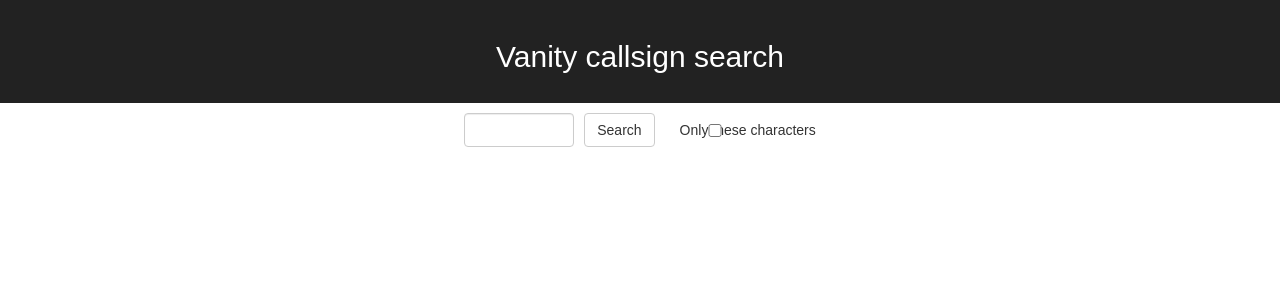
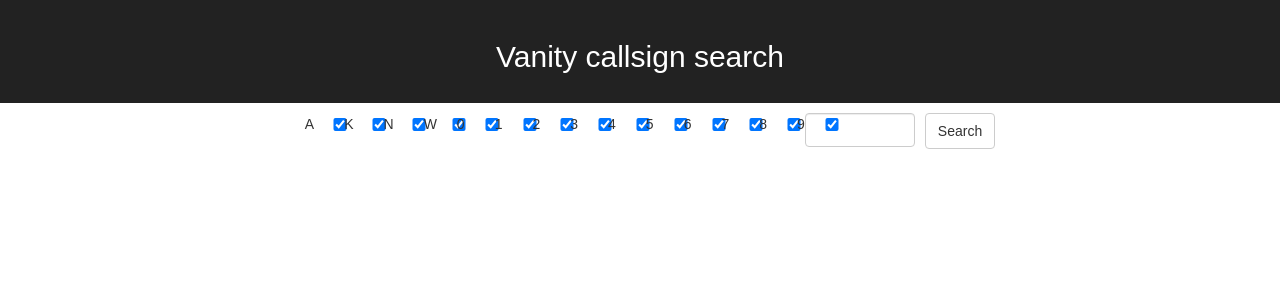
Before and after one commit to harpojaeger/vanity-callsigns, a React (Create React App) app in the folder client/: page / in a window 1280 px wide. Shown: the top 300 px of the page. Built offline with nearby package versions, Linux system fonts and the light colour scheme.

Commit message:
Commit this before I get any further: framework for local callsign generation

```diff
--- a/client/src/components/App.js
+++ b/client/src/components/App.js
@@ -4,6 +4,7 @@ import ResultsList from './ResultsList'
 import LoadMoreButton from './LoadMoreButton'
 import '../style/App.css';
 import api from '../utils/api'
+import generate from '../utils/generate'
 
 class App extends Component {
   constructor(props) {
@@ -16,60 +17,65 @@ class App extends Component {
       showLoadMoreButton: false,
       results: []
     }
-    this.doSearch = this.doSearch.bind(this)
-    this.loadMore = this.loadMore.bind(this)
-    this.doInitialSearch = this.doInitialSearch.bind(this)
-    this.addReturnedResultsToState = this.addReturnedResultsToState.bind(this)
+    // this.doSearch = this.doSearch.bind(this)
+    // this.loadMore = this.loadMore.bind(this)
+    // this.doInitialSearch = this.doInitialSearch.bind(this)
+    // this.addReturnedResultsToState = this.addReturnedResultsToState.bind(this)
+    this.generateCallsigns = this.generateCallsigns.bind(this)
   }
-  doInitialSearch(params) {
-    this.setState({
-      searchIsRunning: true,
-      results: [],
-      showLoadMoreButton: false,
-      textSearched: params.s,
-    })
-    this.doSearch(params)
+  // doInitialSearch(params) {
+  //   this.setState({
+  //     searchIsRunning: true,
+  //     results: [],
+  //     showLoadMoreButton: false,
+  //     textSearched: params.s,
+  //   })
+  //   this.doSearch(params)
+  // }
+  // doSearch(params) {
+  //   console.log('search function invoked with params',params)
+  //   api.doSearch(params)
+  //   .then( (res) => {
+  //     // console.log('search returned', res)
+  //     this.addReturnedResultsToState(res)
+  //     this.setState({
+  //       offset: params.offset,
+  //       searchIsRunning: false,
+  //     })
+  //   })
+  // }
+  generateCallsigns(params) {
+    generate.generate(params)
+    .then( res => this.setState({results: res}))
   }
-  doSearch(params) {
-    console.log('search function invoked with params',params)
-    api.doSearch(params)
-    .then( (res) => {
-      // console.log('search returned', res)
-      this.addReturnedResultsToState(res)
-      this.setState({
-        offset: params.offset,
-        searchIsRunning: false,
-      })
-    })
-  }
-  addReturnedResultsToState(res) {
-    this.setState( (prevState) => {
-      let newResults = prevState.results.concat(res)
-      return {
-        results: newResults,
-        moreResultsAreLoading: false,
-        showLoadMoreButton: (res.length === prevState.resultsPerPage)
-      }
-    })
-  }
-  loadMore() {
-    this.setState( (prevState, props) => {
-      return {
-        offset: prevState.offset + this.state.resultsPerPage,
-        moreResultsAreLoading: true
-      }
-    },
-    function() {
-      console.log('searching', this.state.textSearched, 'with offset', this.state.offset)
-      api.doSearch({
-        s: this.state.textSearched,
-        offset: this.state.offset
-      })
-      .then( (res) => {
-        this.addReturnedResultsToState(res)
-      })
-    }.bind(this)
-  )}
+  // addReturnedResultsToState(res) {
+  //   this.setState( (prevState) => {
+  //     let newResults = prevState.results.concat(res)
+  //     return {
+  //       results: newResults,
+  //       moreResultsAreLoading: false,
+  //       showLoadMoreButton: (res.length === prevState.resultsPerPage)
+  //     }
+  //   })
+  // }
+  // loadMore() {
+  //   this.setState( (prevState, props) => {
+  //     return {
+  //       offset: prevState.offset + this.state.resultsPerPage,
+  //       moreResultsAreLoading: true
+  //     }
+  //   },
+  //   function() {
+  //     console.log('searching', this.state.textSearched, 'with offset', this.state.offset)
+  //     api.doSearch({
+  //       s: this.state.textSearched,
+  //       offset: this.state.offset
+  //     })
+  //     .then( (res) => {
+  //       this.addReturnedResultsToState(res)
+  //     })
+  //   }.bind(this)
+  // )}
   render() {
     return (
       <div className="App">
@@ -77,13 +83,13 @@ class App extends Component {
           <h2>Vanity callsign search</h2>
         </div>
         <div className='content-wrapper'>
-          <SearchForm searchIsRunning={this.state.searchIsRunning} doSearch={this.doInitialSearch}/>
+          <SearchForm searchIsRunning={this.state.searchIsRunning} doSearch={this.generateCallsigns}/>
           {this.state.results.length > 0 &&
             <ResultsList textSearched={this.state.textSearched} results={this.state.results} />
           }
-          {this.state.showLoadMoreButton &&
+          {/* {this.state.showLoadMoreButton &&
             <LoadMoreButton moreResultsAreLoading={this.state.moreResultsAreLoading} amount={this.state.resultsPerPage} loadMoreFunction={this.loadMore} />
-          }
+          } */}
         </div>
       </div>
     );
--- a/client/src/components/ResultsList.js
+++ b/client/src/components/ResultsList.js
@@ -63,6 +63,7 @@ class ResultsList extends Component {
     }
   }
   handleRegionFilterControlUpdate(e) {
+    console.log(e.target)
     const region = e.target.name
     this.setState( (prevState) => {
       var newState = prevState
@@ -71,6 +72,7 @@ class ResultsList extends Component {
     })
   }
   handleLetterFilterControlUpdate(e) {
+    console.log(e.target)
     const letter = e.target.name
     this.setState( (prevState) => {
       var newState = prevState
@@ -101,7 +103,7 @@ class ResultsList extends Component {
         <span className='resultsMeta'>
         <h1 className='textSearched'>{this.props.textSearched}</h1>
         <div className='filterControls'>
-          <FormGroup>{
+          <FormGroup id='regions'>{
             [...Array(10)].map( (el, i) => {
               return <Checkbox inline
                 key={'region-'+i}
@@ -111,7 +113,7 @@ class ResultsList extends Component {
                   {i}
                 </Checkbox> })
           }</FormGroup>
-          <FormGroup>{
+          <FormGroup id='letters'>{
           ['A','K','N','W'].map( (letter) => {
             return <Checkbox inline
               key={'letter-'+letter}
--- a/client/src/components/SearchForm.js
+++ b/client/src/components/SearchForm.js
@@ -1,5 +1,5 @@
 import React, {Component} from 'react'
-import {Button, FormControl, Checkbox}  from 'react-bootstrap'
+import {Button, FormControl, FormGroup, Checkbox}  from 'react-bootstrap'
 import '../style/SearchForm.css'
 import PropTypes from 'prop-types'
 
@@ -7,67 +7,134 @@ class SearchForm extends Component {
   constructor(props) {
     super(props)
     this.state = {
-      s: '',
-      searchOnlyTheseChars: false,
-      validationErrors: []
+      // searchOnlyTheseChars: false,
+      // validationErrors: [],
+      search: {
+        s: '',
+        letters: {
+          'A': true,
+          'K': true,
+          'N': true,
+          'W': true,
+        },
+        regions: {
+          0: true,
+          1: true,
+          2: true,
+          3: true,
+          4: true,
+          5: true,
+          6: true,
+          7: true,
+          8: true,
+          9: true
+        }
+      }
     }
-    this.checkboxChanged = this.checkboxChanged.bind(this)
+    // this.checkboxChanged = this.checkboxChanged.bind(this)
     this.searchTextChanged = this.searchTextChanged.bind(this)
     this.searchFormSubmitted = this.searchFormSubmitted.bind(this)
-    this.validateSearchText = this.validateSearchText.bind(this)
+    // this.validateSearchText = this.validateSearchText.bind(this)
+    this.searchFilterChanged = this.searchFilterChanged.bind(this)
   }
-  validateSearchText(text) {
-    var validationErrors = []
-    if(text.length > 6) {
-      validationErrors.push('Please enter no more than six characters.')
-    } else {
-      // Check to make sure the text contains no more than one digit
-      if (text.search(/^[^\d\n]*\d?[^\d\n]*$/))
-      {
-        validationErrors.push('Please enter no more than one digit.')
-      } else {
-        if(text.length === 6 && (!text.search(/[0-9]/) < 0) ) validationErrors.push('Please enter no more than five letters.')
-      }
-    }
-    if(this.state.searchOnlyTheseChars && text.length <4 ) validationErrors.push('Please enter at least four characters.')
-    this.setState( { validationErrors: validationErrors })
-    return (validationErrors.length === 0)
+  // validateSearchText(text) {
+  //   var validationErrors = []
+  //   if(text.length > 6) {
+  //     validationErrors.push('Please enter no more than six characters.')
+  //   } else {
+  //     // Check to make sure the text contains no more than one digit
+  //     if (text.search(/^[^\d\n]*\d?[^\d\n]*$/))
+  //     {
+  //       validationErrors.push('Please enter no more than one digit.')
+  //     } else {
+  //       if(text.length === 6 && (!text.search(/[0-9]/) < 0) ) validationErrors.push('Please enter no more than five letters.')
+  //     }
+  //   }
+  //   if(this.state.searchOnlyTheseChars && text.length <4 ) validationErrors.push('Please enter at least four characters.')
+  //   this.setState( { validationErrors: validationErrors })
+  //   return (validationErrors.length === 0)
+  // }
+  searchTextChanged(e) {
+    const s = e.target.value
+    this.setState( (prevState) => {
+      var newState = prevState
+      newState.search.s = s
+      return newState
+    })
   }
-  searchTextChanged(e) {
-    this.setState({ s: e.target.value })
-  }
-  checkboxChanged(e) {
-    this.setState( (prevState) => {
-      return {searchOnlyTheseChars: !prevState.searchOnlyTheseChars}
-    })
+  // checkboxChanged(e) {
+  //   this.setState( (prevState) => {
+  //     return {searchOnlyTheseChars: !prevState.searchOnlyTheseChars}
+  //   })
+  // }
+  // searchFormSubmitted(e) {
+  //   e.preventDefault()
+  //   if (this.validateSearchText(this.state.s)) {
+  //     this.props.doSearch({
+  //       s: this.state.s,
+  //       searchOnlyTheseChars: this.state.searchOnlyTheseChars,
+  //       offset: 0,
+  //     })
+  //   }
+  // }
+  searchFilterChanged(which) {
+    const updateState = function(e) {
+      const name = e.target.name
+      this.setState( (prevState) => {
+        var newState = prevState
+        newState.search[which][name] = !newState.search[which][name]
+        return newState
+      })
+    }.bind(this)
+    return updateState
   }
   searchFormSubmitted(e) {
     e.preventDefault()
-    if (this.validateSearchText(this.state.s)) {
-      this.props.doSearch({
-        s: this.state.s,
-        searchOnlyTheseChars: this.state.searchOnlyTheseChars,
-        offset: 0,
-      })
-    }
-
+    const search_letters = this.state.search.s.toUpperCase().split('')
+    this.props.doSearch({
+      search_letters: search_letters,
+      search_regions: [0,1],
+      first_letters: ['A','K']
+    })
   }
   render() {
     return (
       <div className='searchContentWrapper'>
         <span>
         <form className='searchForm'>
-          <FormControl type='text' className='search' value={this.state.s} onChange={this.searchTextChanged} disabled={this.props.searchIsRunning}/>
+          <FormGroup>
+            {
+              ['A','K','N','W'].map( (letter) => {
+                return <Checkbox inline
+                  key={'letter-'+letter}
+                  checked={this.state.search.letters[letter]}
+                  onChange={this.searchFilterChanged('letters')}
+                  name={letter}>{letter}</Checkbox>
+              })
+            }
+          </FormGroup>
+          <FormGroup>
+            {
+              [...Array(10)].map( (el, region) => {
+                return <Checkbox inline
+                  key={'region-'+region}
+                  checked={this.state.search.regions[region]}
+                  onChange={this.searchFilterChanged('regions')}
+                  name={region}>{region}</Checkbox>
+              })
+            }
+          </FormGroup>
+          <FormControl type='text' className='search' value={this.state.search.s} onChange={this.searchTextChanged} disabled={this.props.searchIsRunning}/>
           <Button disabled={this.props.searchIsRunning} type='submit' value='search' onClick={this.searchFormSubmitted}>{this.props.searchIsRunning ? 'Searching...' : 'Search' }</Button>
-          <Checkbox disabled={this.props.searchIsRunning} onChange={this.checkboxChanged} checked={this.state.searchOnlyTheseChars}>Only these characters</Checkbox>
+          {/* <Checkbox disabled={this.props.searchIsRunning} onChange={this.checkboxChanged} checked={this.state.searchOnlyTheseChars}>Only these characters</Checkbox> */}
         </form>
-        <div className='validationMessages'>
+        {/* <div className='validationMessages'>
           <ul className='validationMessageList'>
             {this.state.validationErrors.length > 0 && this.state.validationErrors.map( (error, index) => {
               return <li key={index} className='validationMessageListItem'>{error}</li>
             })}
           </ul>
-        </div>
+        </div> */}
       </span>
       </div>
     )
--- /dev/null
+++ b/client/src/utils/generate.js
@@ -0,0 +1,46 @@
+const async = require('async')
+const combinatorics = require('js-combinatorics')
+
+const generate = function generate(params) {
+  return new Promise( (resolve, reject) => {
+    console.log('generator function received params', params)
+    const search_letters = params.search_letters
+    const search_regions = params.search_regions
+    const first_letters = params.first_letters
+    const all_regions = '0123456789'.split('')
+    var callsigns = []
+
+    const disallowedAPrefixes = /^A[L-Zl-z]/i
+    const isValidCallsign = /^[AKNW][a-z]?\d[a-z]{2,3}$/i
+
+    all_regions.forEach( (region) => {
+      const cmb = combinatorics.permutation(search_letters.concat([region]))
+      var a
+      while(a = cmb.next()) {
+        first_letters.forEach( (first_letter) => {
+          const callsign = first_letter + a.join('')
+          // console.log('testing', callsign)
+          if (callsign.search(isValidCallsign) === -1) {
+            // console.log(callsign, 'is not a valid callsign')
+          } else if(callsign.search(disallowedAPrefixes) !== -1) {
+            // console.log('Callsign',callsign,'flunked A prefix test')
+          } else {
+            const digitIndex=callsign.search(/\d/)
+            callsigns.push({
+              prefix: callsign.substr(0, digitIndex),
+              region: parseInt(callsign.substr(digitIndex, 1)),
+              suffix: callsign.substr(digitIndex+1),
+              callsign: callsign
+            })
+          }
+        })
+      }
+    })
+    console.log('Generated', callsigns.length, 'valid callsigns.',callsigns)
+    resolve(callsigns)
+  })
+}
+
+module.exports = {
+  generate: generate
+}
```
Also changed, not shown: 1 other file (tests, documents, lock files or other folders).
